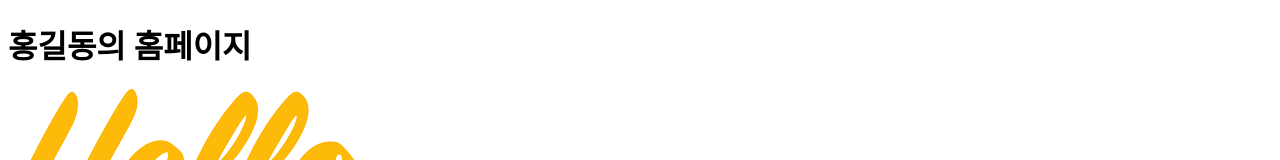
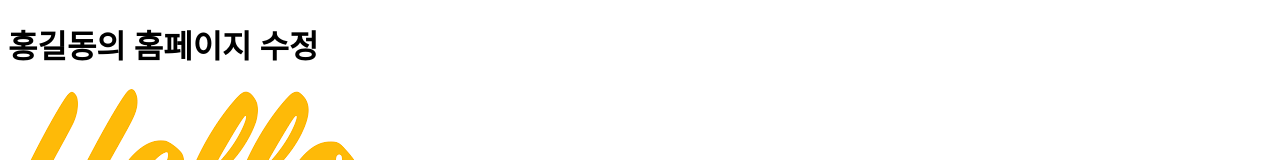
Before and after one commit to baboda212/about-me, a plain HTML site: page index.html in a window 1280 px wide. Shown: the top 160 px of the page. Drawn offline with Linux system fonts and the light colour scheme.

Commit message:
제목수정

```diff
--- a/index.html
+++ b/index.html
@@ -8,7 +8,7 @@
 <body><!-- 하나의 페이지에 모든 것을 적는 방식은 원페이지 방식 -->
      <!-- 대문(타이틀) 만들기 -->
      <div><!-- 레이아웃의 의미/틀 / 의미는 없는 태그 -->
-        <h1>홍길동의 홈페이지</h1>
+        <h1>홍길동의 홈페이지 수정</h1>
         <img src="./hello1.png"  alt="안녕하세요">
      </div>
 
```
